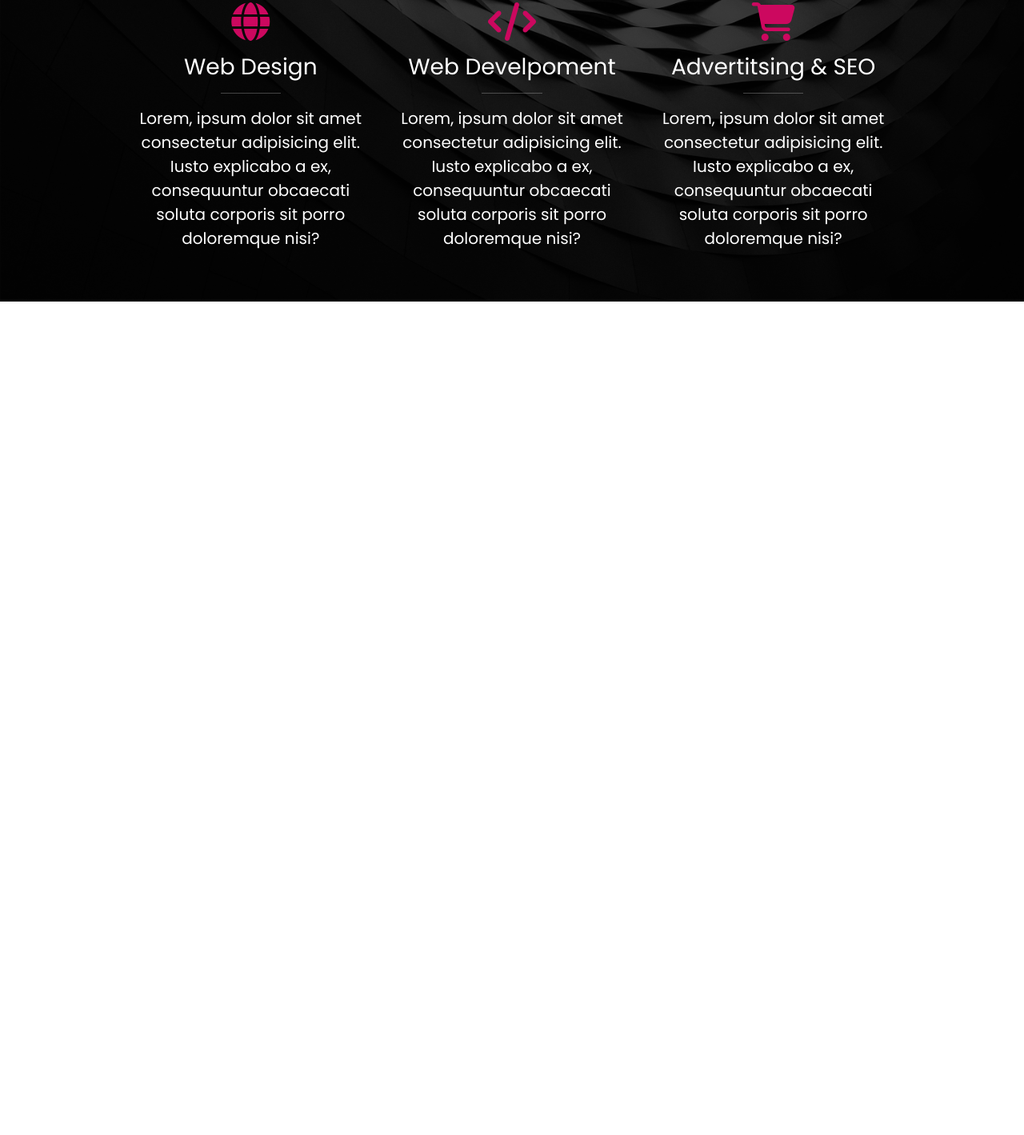
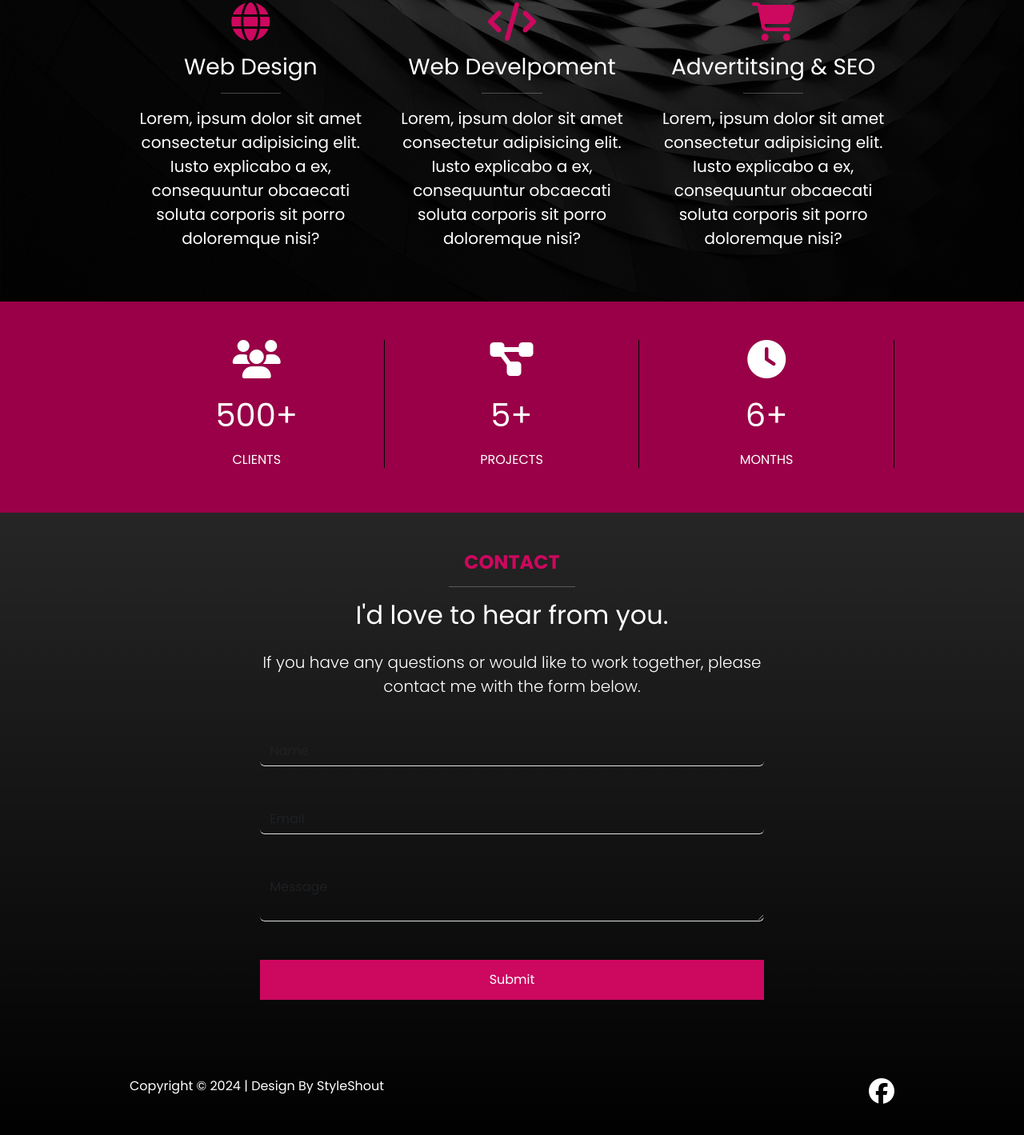
Before and after one commit to dmurawski/bootstrap, a website: page project-starter/index.html in a window 1280 px wide. Shown: the part 4161-5580 px from the top of the page at 80% size. Before the commit the page ends 4538 px from the top, so only its background shows below. Drawn offline with Linux system fonts and the light colour scheme.

Commit message:
stats footer and form

```diff
--- a/project-starter/index.html
+++ b/project-starter/index.html
@@ -341,30 +341,136 @@
       <div class="container position-relative">
         <div class="text-center mb-5">
           <h4 class="text-uppercase fw-bold text-primary">Services</h4>
-          <hr class="w-25 mx-auto"></hr>
+          <hr class="w-25 mx-auto" />
           <h2 class="mb-4">What Can I Do For You?</h2>
-          <p class="lead">Lorem ipsum dolor, sit amet consectetur adipisicing elit. Magni, incidunt.</p>
+          <p class="lead">
+            Lorem ipsum dolor, sit amet consectetur adipisicing elit. Magni,
+            incidunt.
+          </p>
         </div>
         <div class="row">
           <div class="col-md-4 text-center">
             <i class="fas fa-globe fa-3x text-primary mb-3"></i>
             <h3 class="fs-3">Web Design</h3>
-            <hr class="w-25 mx-auto">
-            <p class="fs-5">Lorem, ipsum dolor sit amet consectetur adipisicing elit. Iusto explicabo a ex, consequuntur obcaecati soluta corporis sit porro doloremque nisi?</p>
+            <hr class="w-25 mx-auto" />
+            <p class="fs-5">
+              Lorem, ipsum dolor sit amet consectetur adipisicing elit. Iusto
+              explicabo a ex, consequuntur obcaecati soluta corporis sit porro
+              doloremque nisi?
+            </p>
           </div>
 
           <div class="col-md-4 text-center">
             <i class="fas fa-code fa-3x text-primary mb-3"></i>
             <h3 class="fs-3">Web Develpoment</h3>
-            <hr class="w-25 mx-auto">
-            <p class="fs-5">Lorem, ipsum dolor sit amet consectetur adipisicing elit. Iusto explicabo a ex, consequuntur obcaecati soluta corporis sit porro doloremque nisi?</p>
+            <hr class="w-25 mx-auto" />
+            <p class="fs-5">
+              Lorem, ipsum dolor sit amet consectetur adipisicing elit. Iusto
+              explicabo a ex, consequuntur obcaecati soluta corporis sit porro
+              doloremque nisi?
+            </p>
           </div>
 
           <div class="col-md-4 text-center">
             <i class="fas fa-shopping-cart fa-3x text-primary mb-3"></i>
             <h3 class="fs-3">Advertitsing & SEO</h3>
-            <hr class="w-25 mx-auto">
-            <p class="fs-5">Lorem, ipsum dolor sit amet consectetur adipisicing elit. Iusto explicabo a ex, consequuntur obcaecati soluta corporis sit porro doloremque nisi?</p>
+            <hr class="w-25 mx-auto" />
+            <p class="fs-5">
+              Lorem, ipsum dolor sit amet consectetur adipisicing elit. Iusto
+              explicabo a ex, consequuntur obcaecati soluta corporis sit porro
+              doloremque nisi?
+            </p>
+          </div>
+        </div>
+      </div>
+    </section>
+
+    <!-- Stats -->
+
+    <section class="stats py-5 text-bg-secondary">
+      <div class="container">
+        <div class="row g-0 mx-auto">
+          <div class="col-md-4">
+            <div class="stat text-center border-end border-dark">
+              <i class="fas fa-users fa-3x mb-3"></i>
+              <p class="fs-1">500+</p>
+              <h3 class="fs-6 text-uppercase">Clients</h3>
+            </div>
+          </div>
+
+          <div class="col-md-4">
+            <div class="stat text-center border-end border-dark">
+              <i class="fas fa-project-diagram fa-3x mb-3"></i>
+              <p class="fs-1">5+</p>
+              <h3 class="fs-6 text-uppercase">Projects</h3>
+            </div>
+          </div>
+
+          <div class="col-md-4">
+            <div class="stat text-center border-end border-dark">
+              <i class="fas fa-clock fa-3x mb-3"></i>
+              <p class="fs-1">6+</p>
+              <h3 class="fs-6 text-uppercase">Months</h3>
+            </div>
+          </div>
+        </div>
+      </div>
+    </section>
+
+    <!-- Contact -->
+    <section class="contact text-bg-dark bg-gradient py-5">
+      <div class="container">
+        <div class="row">
+          <div class="col-md-8 offset-md-2">
+            <div class="text-center mb-5">
+              <h4 class="text-uppercase fw-bold text-primary">Contact</h4>
+              <hr class="w-25 mx-auto" />
+              <h2 class="mb-4">I'd love to hear from you.</h2>
+              <p class="lead">
+                If you have any questions or would like to work together, please
+                contact me with the form below.
+              </p>
+            </div>
+
+            <!-- Form -->
+            <form>
+              <div class="mb-5">
+                <input
+                  type="text"
+                  placeholder="Name"
+                  class="form-control bg-transparent border-top-0 border-start-0 border-end-0 boreder-muted text-white"
+                />
+              </div>
+
+              <div class="mb-5">
+                <input
+                  type="email"
+                  placeholder="Email"
+                  class="form-control bg-transparent border-top-0 border-start-0 border-end-0 boreder-muted text-white"
+                />
+              </div>
+
+              <div class="mb-5">
+                <textarea
+                  class="form-control bg-transparent border-top-0 border-start-0 border-end-0 boreder-muted text-white"
+                  placeholder="Message"
+                ></textarea>
+              </div>
+              <div class="mb-5 d-grid">
+                <button class="btn btn-primary" type="submit">Submit</button>
+              </div>
+            </form>
+          </div>
+        </div>
+        <!-- Footer -->
+        <div class="d-flex mt-5">
+          <p class="flex-grow-1">
+            Copyright &copy; 2024 | Design By StyleShout
+          </p>
+          <div class="hstack gap-3">
+            <a href="#">
+              <i class="fab fa-facebook fa-2x text-white"></i>
+            </a>
           </div>
         </div>
       </div>
--- a/project-starter/scss/styles.scss
+++ b/project-starter/scss/styles.scss
@@ -64,4 +64,11 @@
   .about-content {
     flex-direction: column;
   }
+
+  .stats .stat {
+    border-right: 0 !important;
+    margin-bottom: 40px;
+    border-bottom: var(--bs-dark) solid 1px;
+    padding-bottom: 20px;
+  }
 }
```
Also changed, not shown: project-starter/css/styles.css.
